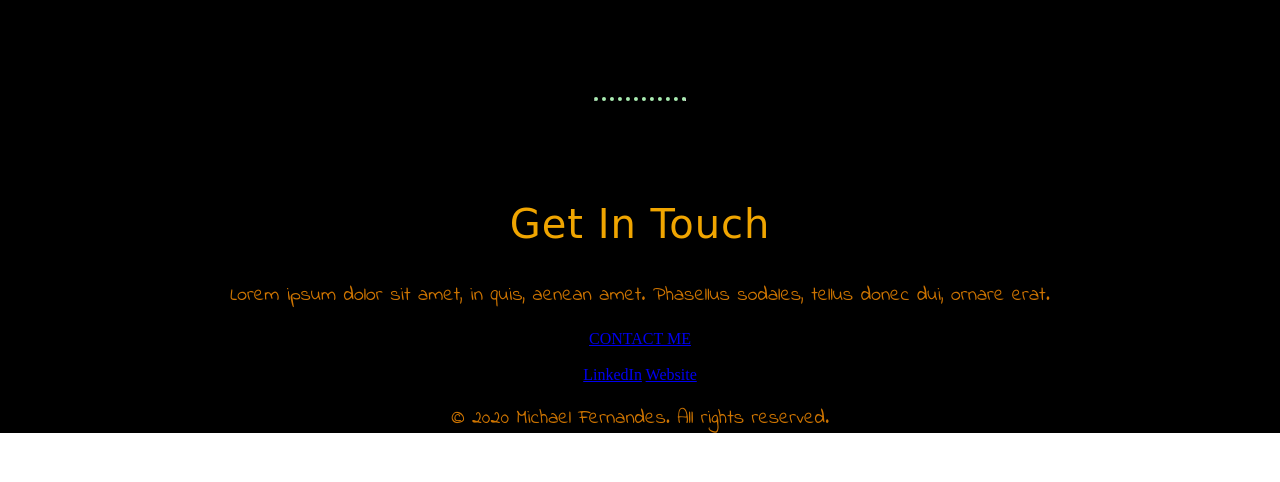
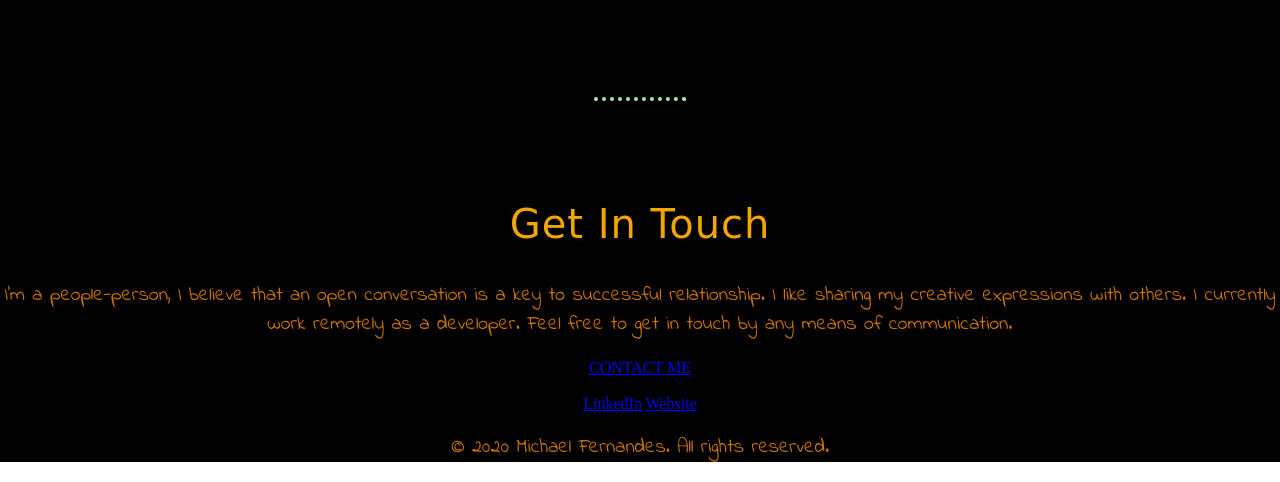
Before and after one commit to michaelferns1/aboutme, a plain HTML site: page index.html in a window 1280 px wide. Shown: the part 3051-3533 px from the top of the page. Before the commit the page ends 3504 px from the top, so only its background shows below. Drawn offline with Linux system fonts and the light colour scheme; a web font is replaced by a local one.

Commit message:
added more about me

```diff
--- a/index.html
+++ b/index.html
@@ -77,7 +77,7 @@
     <hr>
     <div class="contact-me">
       <h2>Get In Touch</h2>
-      <p>Lorem ipsum dolor sit amet, in quis, aenean amet. Phasellus sodales, tellus donec dui, ornare erat.</p>
+      <p>I’m a people-person, I believe that an open conversation is a key to successful relationship. I like sharing my creative expressions with others. I currently work remotely as a developer. Feel free to get in touch by any means of communication.</p>
     </div>
 
 
```
